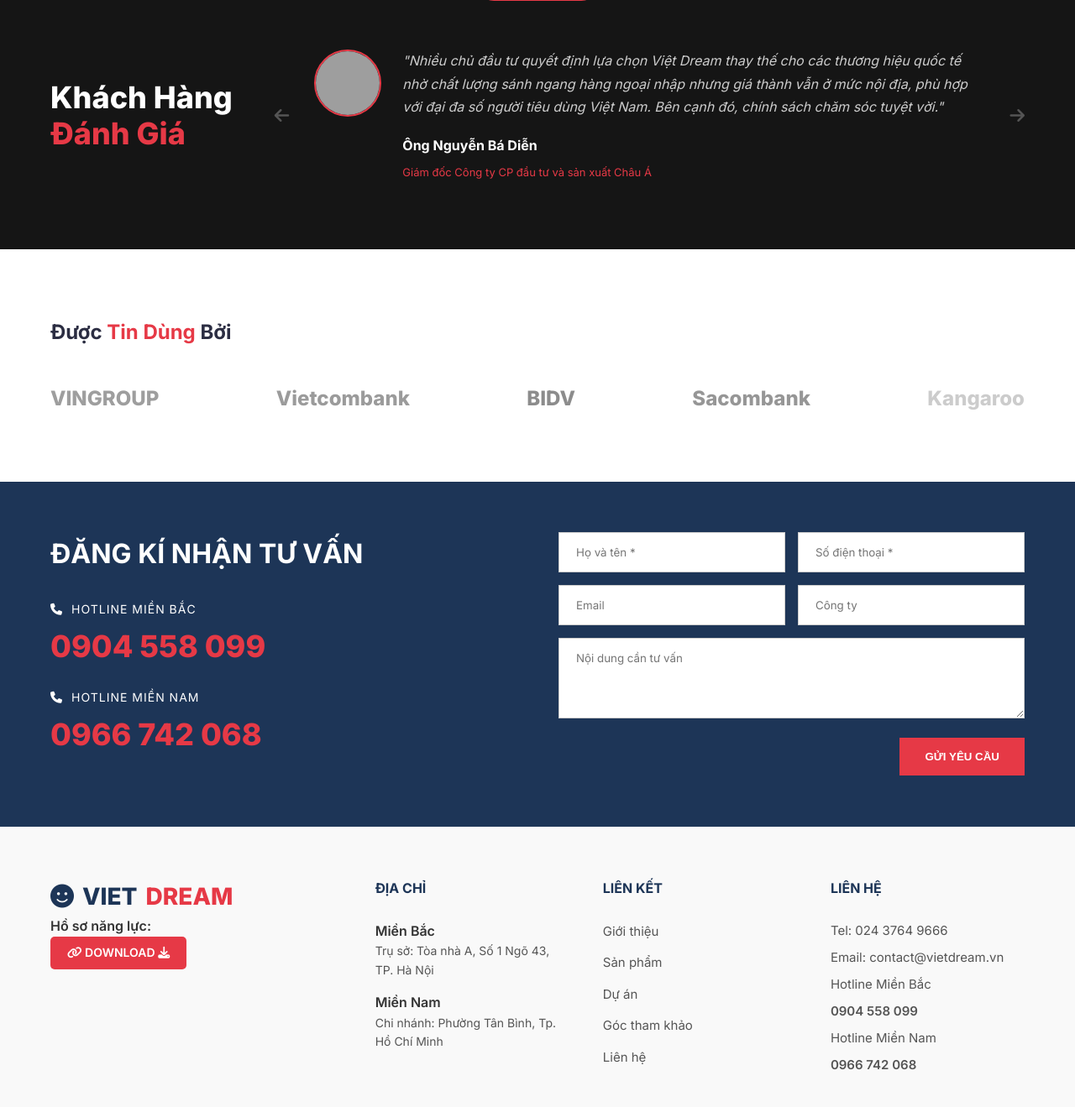
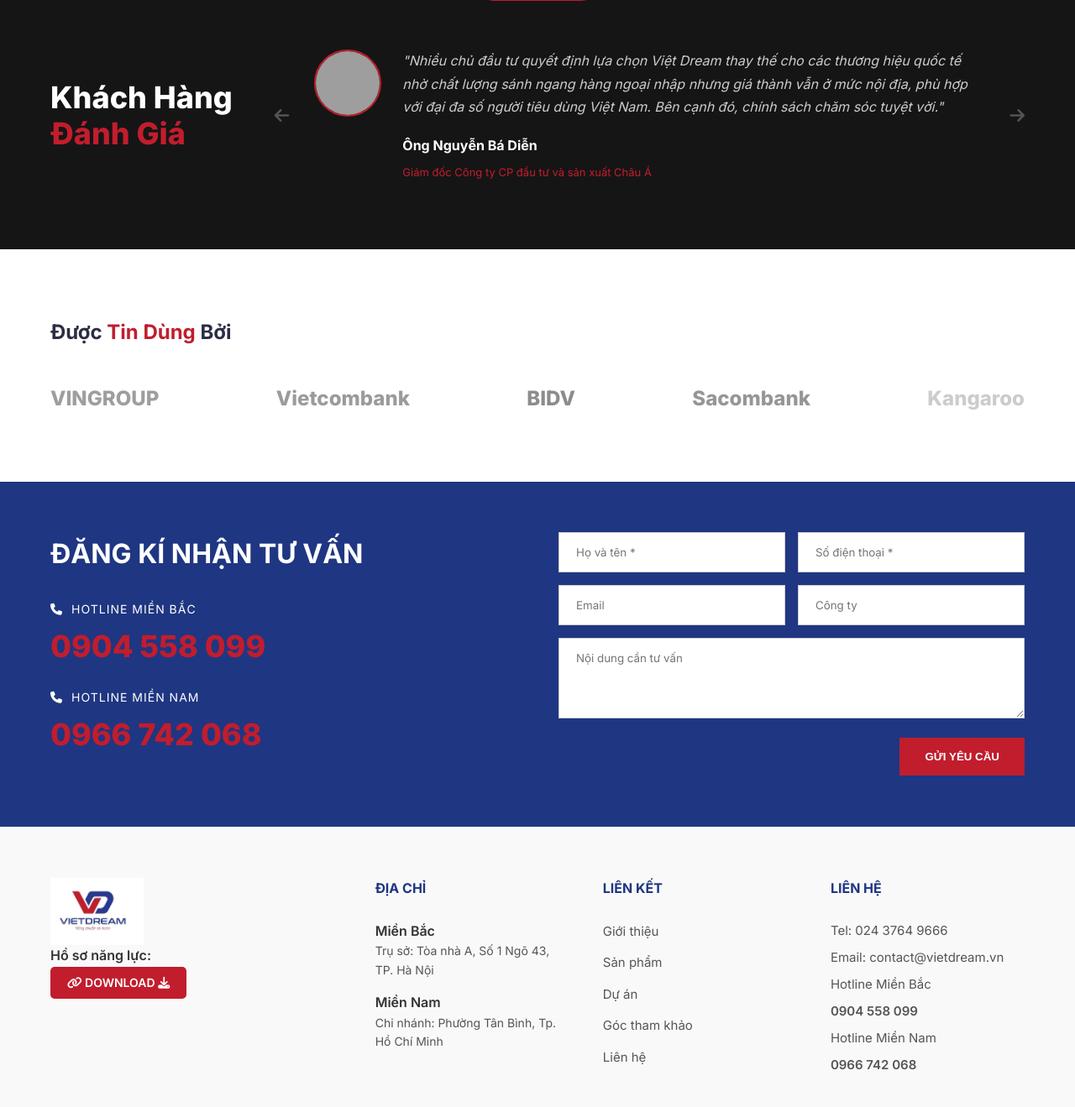
Before and after one commit to thieuan/vietdream_dj, a Django app: page / in a window 1280 px wide. Shown: the part 2327-3646 px from the top of the page at 84% size. Run offline with Django 5.2, Linux system fonts and the light colour scheme; grey boxes are pictures that could not be loaded.

Commit message:
Update text logo to uploaded logo image and adjust brand colors

```diff
--- a/static/css/style.css
+++ b/static/css/style.css
@@ -2,9 +2,9 @@
 
 :root {
     /* Khối màu chủ đạo */
-    --primary: #E63946;    /* Đỏ tín hiệu PCCC */
-    --primary-dark: #D62828;
-    --secondary: #1D3557;  /* Xanh Navy cho sự tin cậy */
+    --primary: #C11D2D;    /* Đỏ tín hiệu PCCC từ Logo */
+    --primary-dark: #A81825;
+    --secondary: #1F3682;  /* Xanh Navy cho sự tin cậy từ Logo */
     --secondary-light: #457B9D;
 
     /* Màu nền & chữ */
@@ -105,6 +105,16 @@ img {
 
 .logo i {
     color: var(--primary);
+}
+
+.brand-logo {
+    max-height: 55px; /* Giới hạn chiều cao logo trong header */
+    width: auto;
+    object-fit: contain;
+}
+
+.footer-new-col .brand-logo {
+    max-height: 80px; /* Logo to hơn một chút ở footer */
 }
 
 .nav-menu {
--- a/templates/base.html
+++ b/templates/base.html
@@ -17,7 +17,7 @@
     <header class="header" id="header">
         <div class="container header-container">
             <a href="{% url 'home' %}" class="logo">
-                <i class="fa-solid fa-fire-extinguisher"></i> Việt<span>Dream</span>
+                <img src="{% static 'images/logo.jpg' %}" alt="Viet Dream Logo" class="brand-logo">
             </a>
             <nav class="navbar" id="navbar">
                 <ul class="nav-menu">
@@ -45,8 +45,8 @@
         <div class="container footer-new-container">
             <!-- Cột 1: Logo và Năng lực -->
             <div class="footer-new-col col-logo">
-                <a href="{% url 'home' %}" class="logo-light">
-                    <i class="fa-solid fa-face-smile"></i> VIET<span style="color:var(--primary);">DREAM</span>
+                <a href="{% url 'home' %}" class="logo">
+                    <img src="{% static 'images/logo.jpg' %}" alt="Viet Dream Logo" class="brand-logo">
                 </a>
                 <div class="profile-download mt-4">
                     <p class="font-weight-600 mb-2">Hồ sơ năng lực:</p>
```
Also changed, not shown: static/images/logo.jpg (added).
